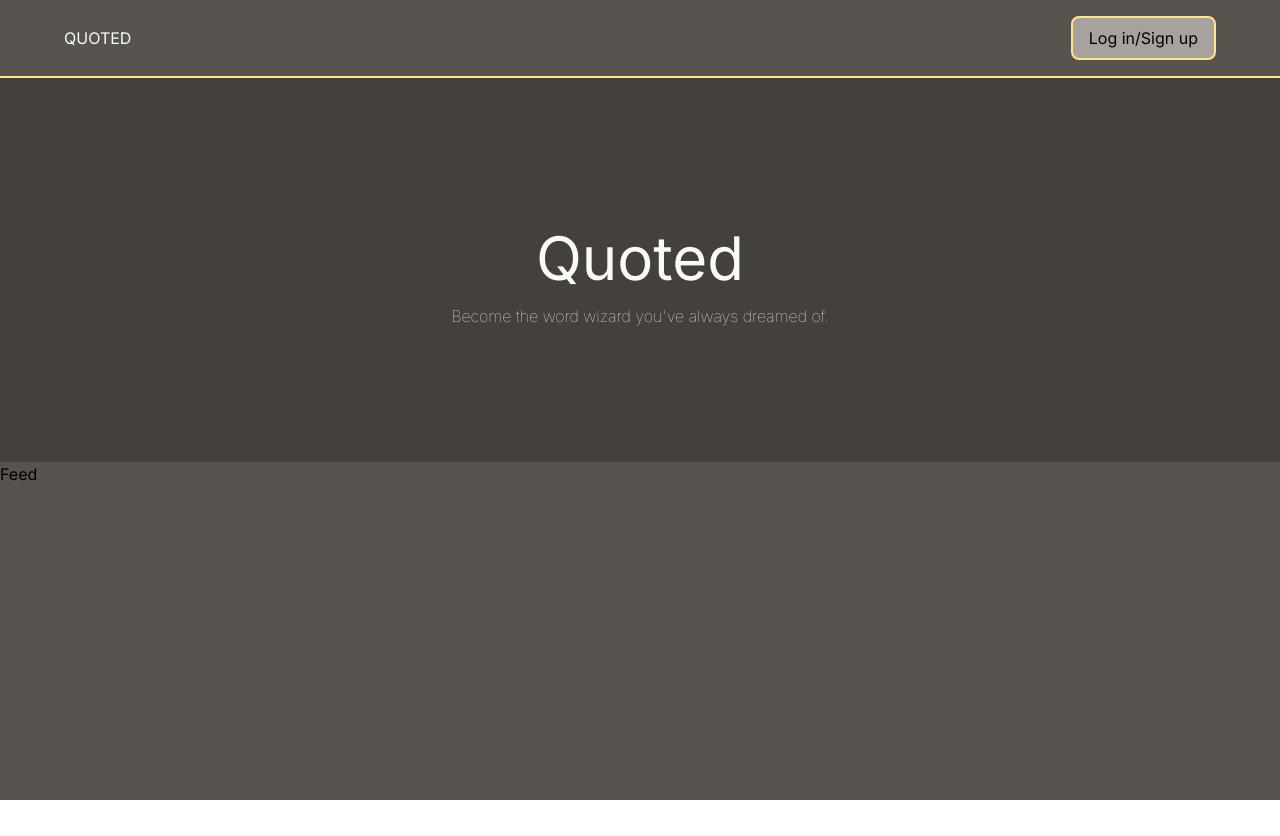
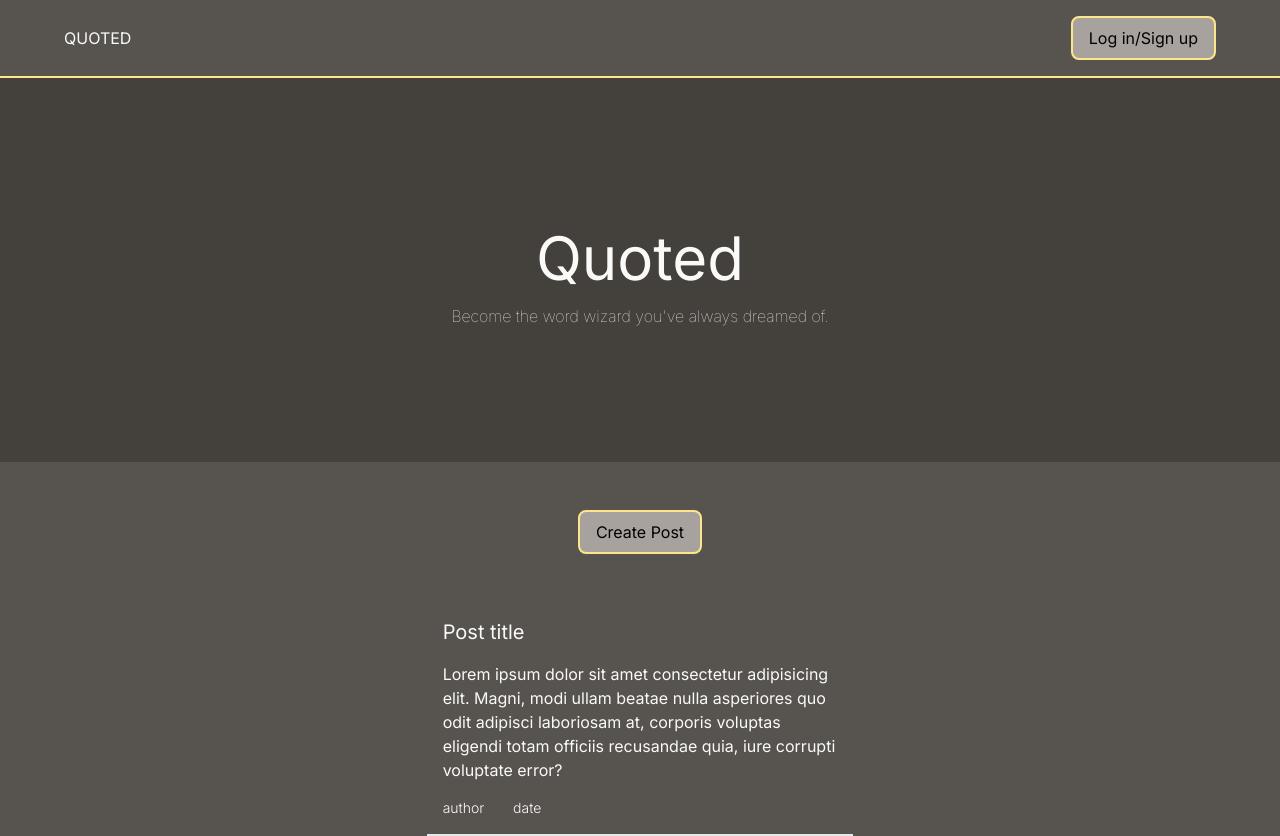
Before and after one commit to Be-Freezin/quoted, a Next.js app in the folder quoted/: page / in a window 1280 px wide. Before the commit the page ends 800 px from the top, so only its background shows below. Built offline with nearby package versions, Linux system fonts and the light colour scheme.

Commit message:
feed component shelled out and styled

```diff
--- a/quoted/app/components/Feed.jsx
+++ b/quoted/app/components/Feed.jsx
@@ -1,9 +1,28 @@
 import React from 'react'
 
 const Feed = () => {
-  return (
-    <div>Feed</div>
-  )
+	return (
+		<section className='flex flex-col justify-center items-center'>
+			<button className='px-4  w-fit py-2 m-12 lg:mx-16 rounded-lg border-2 border-amber-200 bg-stone-400 hover:bg-stone-500'>
+				Create Post
+			</button>
+			{/* Button will pop up a window that contains a form for the user to create the post. */}
+			<article className='p-4 w-11/12 lg:w-1/3 text-stone-50 border-b-2'>
+				<span className='text-xl'>Post title</span>
+				<p className='my-4'>
+					Lorem ipsum dolor sit amet consectetur adipisicing elit. Magni, modi
+					ullam beatae nulla asperiores quo odit adipisci laboriosam at,
+					corporis voluptas eligendi totam officiis recusandae quia, iure
+					corrupti voluptate error?
+				</p>
+				<div className='flex w-1/4 justify-between text-sm font-light'>
+					<span>author</span>
+					<span> date </span>
+				</div>
+			</article>
+		</section>
+    // Just dummy text for now, but this is where the db posts will be displayed
+	)
 }
 
 export default Feed
```
